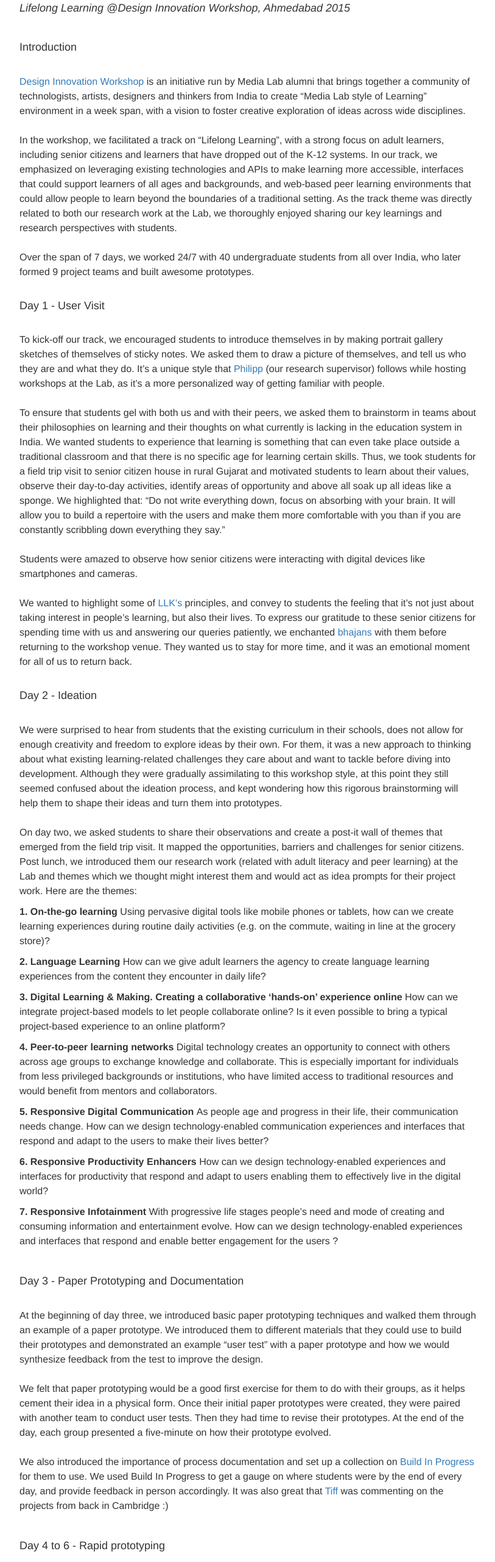
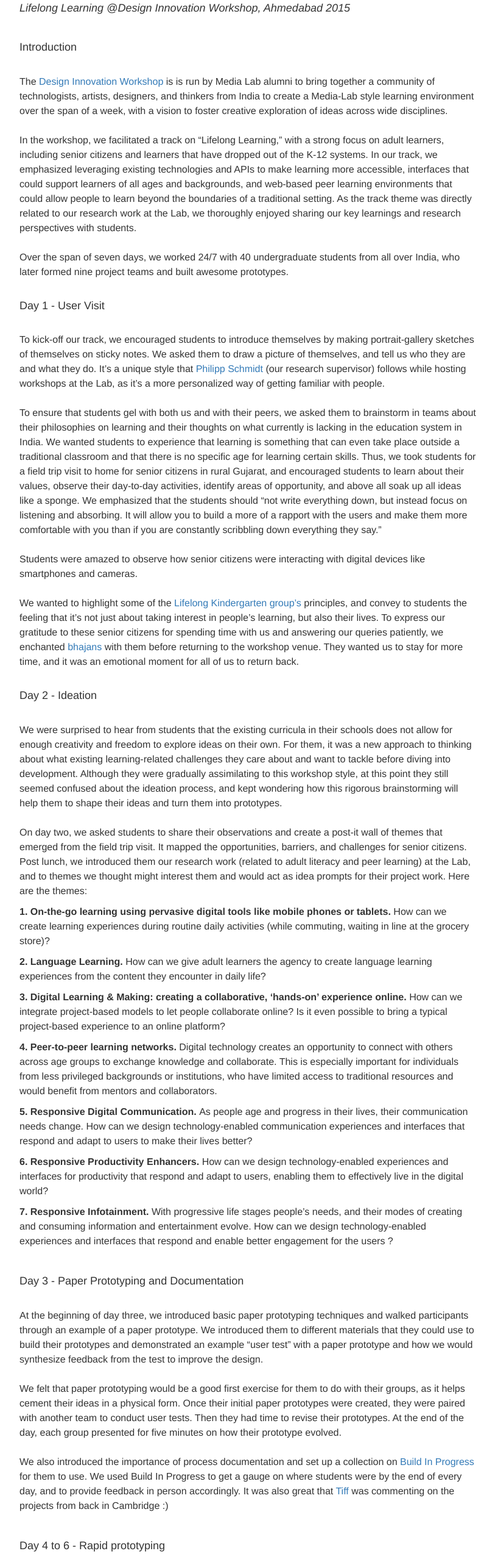
Before and after one commit to learning-over-education/reports, a plain HTML site: page indiavisit/index.html in a window 1280 px wide. Shown: the part 99-2660 px from the top of the page at 61% size, without its empty margins (38-851 px from the left). Drawn offline with nearby package versions, Linux system fonts and the light colour scheme.

Commit message:
proofread

```diff
--- a/indiavisit/index.html
+++ b/indiavisit/index.html
@@ -34,11 +34,12 @@
 
 	<br/>
 
-	<p><a href="http://india.media.mit.edu" target="_blank">Design Innovation Workshop</a> is an initiative run by Media Lab alumni that brings together a community of technologists, artists, designers and thinkers from India to create “Media Lab style of Learning” environment in a week span, with a vision to foster creative exploration of ideas across wide disciplines. <br/><br/>
+	<p>The <a href="http://india.media.mit.edu" target="_blank">Design Innovation Workshop</a> is is run by Media Lab alumni to bring together a community of technologists, artists, designers, and thinkers from India to create a Media-Lab style learning environment over the span of a week, with a vision to foster creative exploration of ideas across wide disciplines. <br/><br/>
 
-	In the workshop, we facilitated a track on “Lifelong Learning”, with a strong focus on adult learners, including senior citizens and learners that have dropped out of the K-12 systems. In our track, we emphasized on leveraging existing technologies and APIs to make learning more accessible, interfaces that could support learners of all ages and backgrounds, and web-based peer learning environments that could allow people to learn beyond the boundaries of a traditional setting. As the track theme was directly related to both our research work at the Lab, we thoroughly enjoyed sharing our key learnings and research perspectives with students. <br/><br/>
+	In the workshop, we facilitated a track on “Lifelong Learning,” with a strong focus on adult learners, including senior citizens and learners that have dropped out of the K-12 systems. In our track, we emphasized leveraging existing technologies and APIs to make learning more accessible, interfaces that could support learners of all ages and backgrounds, and web-based peer learning environments that could allow people to learn beyond the boundaries of a traditional setting. As the track theme was directly related to our research work at the Lab, we thoroughly enjoyed sharing our key learnings and research perspectives with students.
+ 	<br/><br/>
 
-	Over the span of 7 days, we worked 24/7 with 40 undergraduate students from all over India, who later formed 9 project teams and built awesome prototypes. <br/><br/>
+	Over the span of seven days, we worked 24/7 with 40 undergraduate students from all over India, who later formed nine project teams and built awesome prototypes.  <br/><br/>
 
 	</p>
 
@@ -46,65 +47,80 @@
 	<br/>
 
 	<p>
-	To kick-off our track, we encouraged students to introduce themselves in by making portrait gallery sketches of themselves of sticky notes. We asked them to draw a picture of themselves, and tell us who they are and what they do. It’s a unique style that <a href="http://www.media.mit.edu/people/ps1" target="_blank">Philipp</a> (our research supervisor) follows while hosting workshops at the Lab, as it’s a more personalized way of getting familiar with people. <br/> <br/>
+	To kick-off our track, we encouraged students to introduce themselves by making portrait-gallery sketches of themselves on sticky notes. We asked them to draw a picture of themselves, and tell us who they are and what they do. It’s a unique style that <a href="http://www.media.mit.edu/people/ps1" target="_blank">Philipp Schmidt</a> (our research supervisor) follows while hosting workshops at the Lab, as it’s a more personalized way of getting familiar with people. <br/> <br/>
 
-	To ensure that students gel with both us and with their peers, we asked them to brainstorm in teams about their philosophies on learning and their thoughts on what currently is lacking in the education system in India.
-	We wanted students to experience that learning is something that can even take place outside a traditional classroom and that there is no specific age for learning certain skills. Thus, we took students for a field trip visit to senior citizen house in rural Gujarat and motivated students to learn about their values, observe their day-to-day activities, identify areas of opportunity and above all soak up all ideas like a sponge. We highlighted that:  “Do not write everything down, focus on absorbing with your brain. It will allow you to build a repertoire with the users and make them more comfortable with you than if you are constantly scribbling down everything they say.” <br/><br/>
+	To ensure that students gel with both us and with their peers, we asked them to brainstorm in teams about their philosophies on learning and their thoughts on what currently is lacking in the education system in India. We wanted students to experience that learning is something that can even take place outside a traditional classroom and that there is no specific age for learning certain skills. Thus, we took students for a field trip visit to home for senior citizens in rural Gujarat, and encouraged students to learn about their values, observe their day-to-day activities, identify areas of opportunity, and above all soak up all ideas like a sponge. We emphasized that the students should “not write everything down, but instead focus on listening and absorbing. It will allow you to build a more of a rapport with the users and make them more comfortable with you than if you are constantly scribbling down everything they say.”
+ 	<br/><br/>
 
-	Students were amazed to observe how senior citizens were interacting with digital devices like smartphones and cameras. <br/><br/>
+	Students were amazed to observe how senior citizens were interacting with digital devices like smartphones and cameras.
+ 	<br/><br/>
 
-	We wanted to highlight some of <a href="http://llk.media.mit.edu" target="_blank">LLK’s</a> principles, and convey to students the feeling that it’s not just about taking interest in people’s learning, but also their lives. To express our gratitude to these senior citizens for spending time with us and answering our queries patiently, we enchanted <a href="http://en.wikipedia.org/wiki/Bhajan" target="_blank">bhajans</a> with them before returning to the workshop venue. They wanted us to stay for more time, and it was an emotional moment for all of us to return back. <br/><br/>
+	We wanted to highlight some of the <a href="http://llk.media.mit.edu" target="_blank">Lifelong Kindergarten group’s</a> principles, and convey to students the feeling that it’s not just about taking interest in people’s learning, but also their lives. To express our gratitude to these senior citizens for spending time with us and answering our queries patiently, we enchanted <a href="http://en.wikipedia.org/wiki/Bhajan" target="_blank">bhajans</a> with them before returning to the workshop venue. They wanted us to stay for more time, and it was an emotional moment for all of us to return back.
+ 	<br/><br/>
 	</p>
 
 	<h4>Day 2 - Ideation</h4> <br/>
 
 	<p>
-	We were surprised to hear from students that the existing curriculum in their schools, does not allow for enough creativity and freedom to explore ideas by their own. For them, it was a new approach to thinking about what existing learning-related challenges they care about and want to tackle before diving into development. Although they were gradually assimilating to this workshop style, at this point they still seemed confused about the ideation process, and kept wondering how this rigorous brainstorming will help them to shape their ideas and turn them into prototypes.  <br/><br/>
+	We were surprised to hear from students that the existing curricula in their schools does not allow for enough creativity and freedom to explore ideas on their own. For them, it was a new approach to thinking about what existing learning-related challenges they care about and want to tackle before diving into development. Although they were gradually assimilating to this workshop style, at this point they still seemed confused about the ideation process, and kept wondering how this rigorous brainstorming will help them to shape their ideas and turn them into prototypes.   <br/><br/>
 
-	On day two, we asked students to share their observations and create a post-it wall of themes that emerged from the field trip visit. It mapped the opportunities, barriers and challenges for senior citizens. Post lunch, we introduced them our research work (related with adult literacy and peer learning) at the Lab and themes which we thought might interest them and would act as idea prompts for their project work. Here are the themes: <br/>
+	On day two, we asked students to share their observations and create a post-it wall of themes that emerged from the field trip visit. It mapped the opportunities, barriers, and challenges for senior citizens. Post lunch, we introduced them our research work (related to adult literacy and peer learning) at the Lab, and to themes we thought might interest them and would act as idea prompts for their project work. Here are the themes:
+ 	<br/>
 
-	<p><b>1. On-the-go learning</b> Using pervasive digital tools like mobile phones or tablets, how can we create learning experiences during routine daily activities (e.g. on the commute, waiting in line at the grocery store)?</p>
+	<p><b>1. On-the-go learning using pervasive digital tools like mobile phones or tablets. </b> How can we create learning experiences during routine daily activities (while commuting, waiting in line at the grocery store)?
+	</p>
 
-	<p><b>2. Language Learning</b> How can we give adult learners the agency to create language learning experiences from the content they encounter in daily life?</p>
+	<p><b>2. Language Learning.</b> How can we give adult learners the agency to create language learning experiences from the content they encounter in daily life?
+	</p>
 
-	<p><b>3. Digital Learning & Making. Creating a collaborative ‘hands-on’ experience online </b> How can we integrate project-based models to let people collaborate online? Is it even possible to bring a typical project-based experience to an online platform? </p>
+	<p><b>3. Digital Learning & Making: creating a collaborative, ‘hands-on’ experience online. </b> How can we integrate project-based models to let people collaborate online? Is it even possible to bring a typical project-based experience to an online platform?
+ 	</p>
 
-	<p><b> 4. Peer-to-peer learning networks </b>
-	Digital technology creates an opportunity to connect with others across age groups to exchange knowledge and collaborate. This is especially important for individuals from less privileged backgrounds or institutions, who have limited access to traditional resources and would benefit from mentors and collaborators. </p>
+	<p><b> 4. Peer-to-peer learning networks. </b>
+	 Digital technology creates an opportunity to connect with others across age groups to exchange knowledge and collaborate. This is especially important for individuals from less privileged backgrounds or institutions, who have limited access to traditional resources and would benefit from mentors and collaborators.
+ 	</p>
 
-	<p><b> 5. Responsive Digital Communication </b>
-	As people age and progress in their life, their communication needs change. How can we design technology-enabled communication experiences and interfaces that respond and adapt to the users to make their lives better? </p>
+	<p><b> 5. Responsive Digital Communication. </b>
+	As people age and progress in their lives, their communication needs change. How can we design technology-enabled communication experiences and interfaces that respond and adapt to users to make their lives better?
+ 	</p>
 
-	<p><b>6. Responsive Productivity Enhancers </b>
-	How can we design technology-enabled experiences and
-	interfaces for productivity that respond and adapt to users enabling them to effectively live in the digital world? </p>
+	<p><b>6. Responsive Productivity Enhancers. </b>
+	How can we design technology-enabled experiences and interfaces for productivity that respond and adapt to users, enabling them to effectively live in the digital world?
+ 	</p>
 
-	<p><b> 7. Responsive Infotainment </b>
-	With progressive life stages people’s need and mode of creating and consuming information and entertainment evolve. How can we design technology-enabled experiences and interfaces that respond and enable better engagement for the users ?</p> <br/>
+	<p><b> 7. Responsive Infotainment. </b>
+	With progressive life stages people’s needs, and their modes of creating and consuming information and entertainment evolve. How can we design technology-enabled experiences and interfaces that respond and enable better engagement for the users ?
+	</p> <br/>
 
 	<h4>Day 3 - Paper Prototyping and Documentation</h4> <br/>
 
-	<p>At the beginning of day three, we introduced basic paper prototyping techniques and walked them through an example of a paper prototype. We introduced them to different materials that they could use to build their prototypes and demonstrated an example “user test” with a paper prototype and how we would synthesize feedback from the test to improve the design. <br/><br/>
+	<p>At the beginning of day three, we introduced basic paper prototyping techniques and walked participants through an example of a paper prototype. We introduced them to different materials that they could use to build their prototypes and demonstrated an example “user test” with a paper prototype and how we would synthesize feedback from the test to improve the design.
+ 	<br/><br/>
 
-	We felt that paper prototyping would be a good first exercise for them to do with their groups, as it helps cement their idea in a physical form. Once their initial paper prototypes were created, they were paired with another team to conduct user tests. Then they had time to revise their prototypes. At the end of the day, each group presented a five-minute on how their prototype evolved. <br/> <br/>
+	We felt that paper prototyping would be a good first exercise for them to do with their groups, as it helps cement their ideas in a physical form. Once their initial paper prototypes were created, they were paired with another team to conduct user tests. Then they had time to revise their prototypes. At the end of the day, each group presented for five minutes on how their prototype evolved. <br/> <br/>
 
-	We also introduced the importance of process documentation and set up a collection on <a href="http://buildinprogress.media.mit.edu/collections/lifelong-learning" target="_blank">Build In Progress</a> for them to use. We used Build In Progress to get a gauge on where students were by the end of every day, and provide feedback in person accordingly. It was also great that <a href="http://web.mit.edu/ttseng/www/" target="_blank">Tiff</a> was commenting on the projects from back in Cambridge :) </p> <br/>
+	We also introduced the importance of process documentation and set up a collection on <a href="http://buildinprogress.media.mit.edu/collections/lifelong-learning" target="_blank">Build In Progress</a> for them to use. We used Build In Progress to get a gauge on where students were by the end of every day, and to provide feedback in person accordingly. It was also great that <a href="http://web.mit.edu/ttseng/www/" target="_blank">Tiff</a> was commenting on the projects from back in Cambridge :) </p> <br/>
 
 	<h4>Day 4 to 6 - Rapid prototyping</h4><br/>
 
 	<p>The next three days were a blur of development and lack of development due to a very bad wifi situation. We set up a communication channel on <a href="https://lifelonglearning.slack.com" target="_blank">slack</a> before the workshop and we used it for sharing resources, links and project work with students. <br/><br/>
 
-	We did not have stable wifi for students on Day 4, but students were resilient and tethered to their mobile phones to access the web. By Day 5, students were given access to the internet, but SSH protocols, Google Hangouts, Facebook, Twitter, Spotify, and more were blocked, and the wifi was not strong enough to support video connection. Again, the students did not give up and tethered to their phone connections when needing to install via the command line. By Day 6, the university unblocked the wifi, but it was still not strong enough to support video connection. We found that we received the strongest connection in the hallway, so we relocated the classroom outside. <br/><br/>
+	We did not have stable wifi for students on Day 4, but students were resilient and tethered to their mobile phones to access the web. By Day 5, students were given access to the internet, but SSH protocols, Google Hangouts, Facebook, Twitter, Spotify, and more were blocked, and the wifi was not strong enough to support video connection. Again, the students did not give up and tethered to their phone connections when needed to install via the command line. By Day 6, the university unblocked the wifi, but it was still not strong enough to support video connection. We found that we received the strongest connection in the hallway, so we relocated the classroom outside.
+ 	<br/><br/>
 
-	I say all of this to highlight how incredibly passionate the students were about their work and ideas, and how resourceful and resilient they were when things did not go as planned. We heard the quote “wifi is like air” thrown about, and we indeed think about it this way in our daily lives at MIT. So we were extremely impressed by the students ability to shrug off problems like this and build impressive prototypes despite these issues. </p> <br/>
+
+	We say all of this to highlight how incredibly passionate the students were about their work and ideas, and how resourceful and resilient they were when things did not go as planned. We heard the quote “wifi is like air” thrown about, and we indeed think about it this way in our daily lives at MIT. So we were extremely impressed by the students’ ability to shrug off problems like this and build impressive prototypes despite these issues.
+
+	</p> <br/>
 
 	<h4>Day 6 - How to Pitch Ideas</h4><br/>
 
-	<p>Earlier on day 6, we invited <a href="https://www.linkedin.com/in/rajeshxnair" target="_blank">Rajesh Nair</a> to present on “How to Pitch”. During this session, he laid emphasis on thinking about the following four terms: hook, constraint, solution and impact, while conveying the central message of a project / product. Throughout this day, we helped students with last minute debugging, gave design feedback, and emphasized final project documentation and making videos and posters for the demo day. We ensured that all the projects were pushed to Github and documented on Build In Progress. </p> <br/>
+	<p>Earlier on day 6, we invited <a href="https://www.linkedin.com/in/rajeshxnair" target="_blank">Rajesh Nair</a> to present on “How to Pitch”. During this session, he emphasized thinking about the following four terms: hook, constraint, solution, and impact, while conveying the central message of a project / product. Throughout this day, we helped students with last-minute debugging, gave design feedback, and emphasized final project documentation and making videos and posters for the demo day. We ensured that all the projects were pushed to Github and documented on Build In Progress.
+ 	</p> <br/>
 
 	<h4> Day 7 - Demo Day </h4> <br/>
 
-	<p>Day 7 was demo day. Students showcased their projects, all but one of which had working applications. Really exciting stuff! Checkout the projects below:<br/><br/> </p>
+	<p>Day 7 was demo day. Students showcased their projects, all but one of which had working application. Really exciting stuff! Check out the projects below:<br/><br/> </p>
 
 	<div class="col-sm-12 col-md-12 col-xs-12 project-container">
 
@@ -176,7 +192,8 @@
 	</div>
 
 
-	Learning from students from all over India about the education system they encounter, we learned about tons of different philosophies. One of our favorite quotes from the workshop, “I’ve never ever brainstormed this hard before”. Some snapshot memories that we will remember as part of this experience going forward are: students thanking us for making 7 days of workshop experience a memorable one for them, Facebook groups being formed post workshop, students still in touch with us through emails explaining about the progress of their prototypes. With all these awesome memories, we are back in Cambridge starting to dive back to our research and we hope the students are off to a great start with their spring semesters. Browse for photos below:
+	Learning from students from all over India about the education systems they encounter, we learned about tons of different philosophies. One of our favorite quotes from the workshop, “I’ve never ever brainstormed this hard before.” Some snapshot memories that we will remember as part of this experience going forward are: students thanking us for making the seven days of workshop experience memorable for them, Facebook groups being formed post workshop, and students still in touch with us through emails explaining about the progress of their prototypes. With all these awesome memories, we are back in Cambridge starting to dive back to our research and we hope the students are off to a great start with their spring semesters. Browse for photos below:
+
 
 
 	<div class="col-sm-12 photo-container">
```
